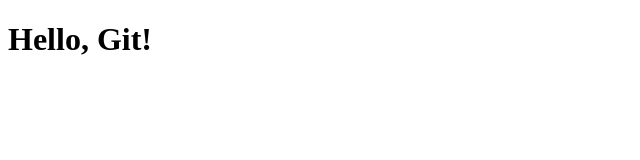
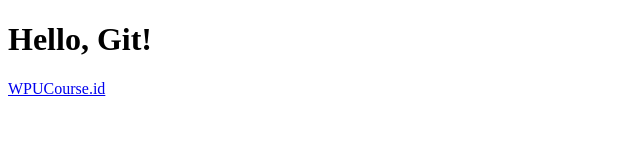
Before and after one commit to Kyznnzy/itw2026-263040052, a plain HTML site: page wpubelajarweb/04-git-dan-github/coba.html in a window 1280 px wide. Shown: the whole page, without its empty margins (0-640 px from the left). Drawn offline with Linux system fonts and the light colour scheme.

Commit message:
mengubah file coba.txt, menghapus paragrah dan menggantinya dengan link

```diff
--- a/wpubelajarweb/04-git-dan-github/coba.html
+++ b/wpubelajarweb/04-git-dan-github/coba.html
@@ -7,5 +7,6 @@
 </head>
 <body>
     <h1>Hello, Git!</h1>
+    <a href="https://wpucourse.id">WPUCourse.id</a>
 </body>
 </html>
```
Also changed, not shown: wpubelajarweb/04-git-dan-github/coba.txt (added).
